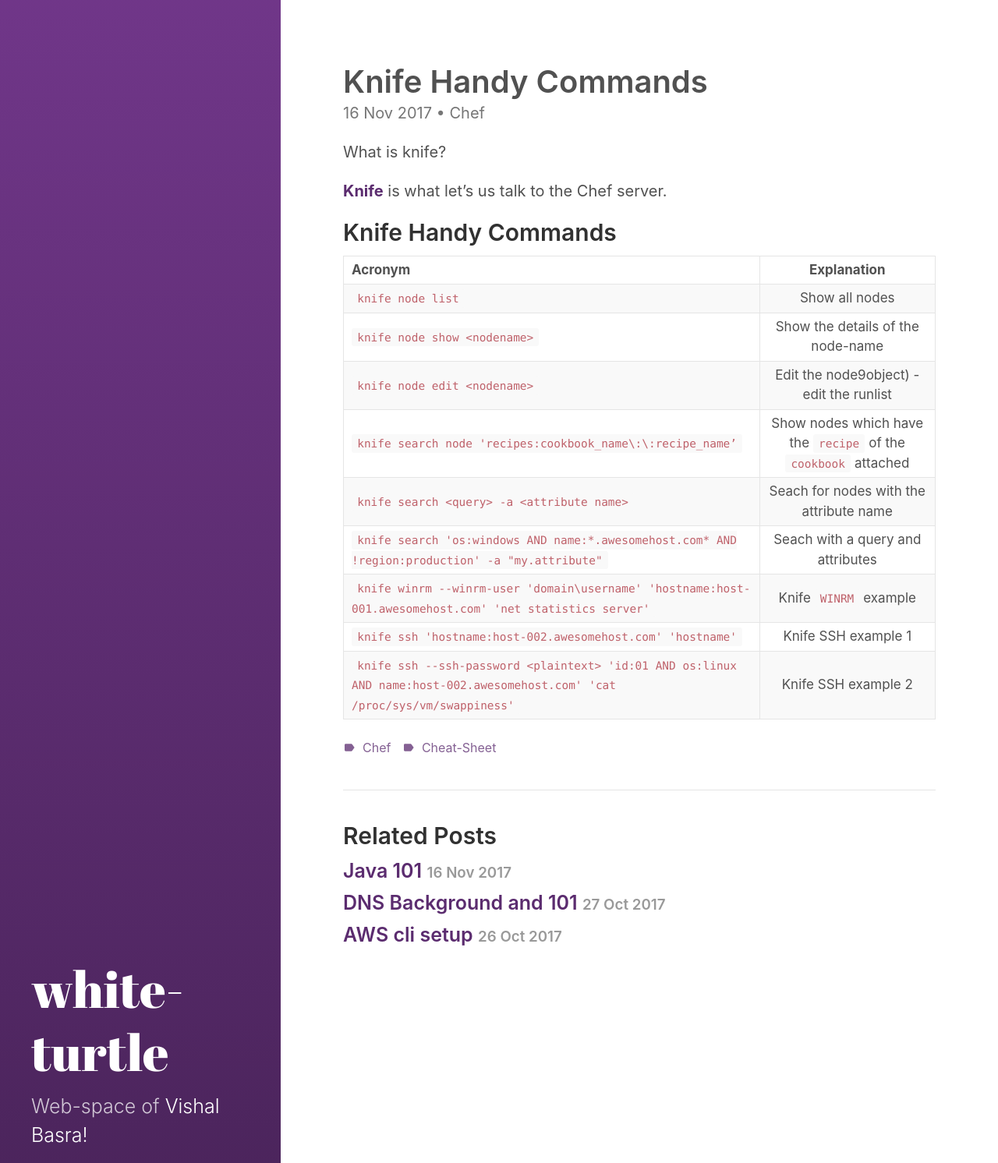
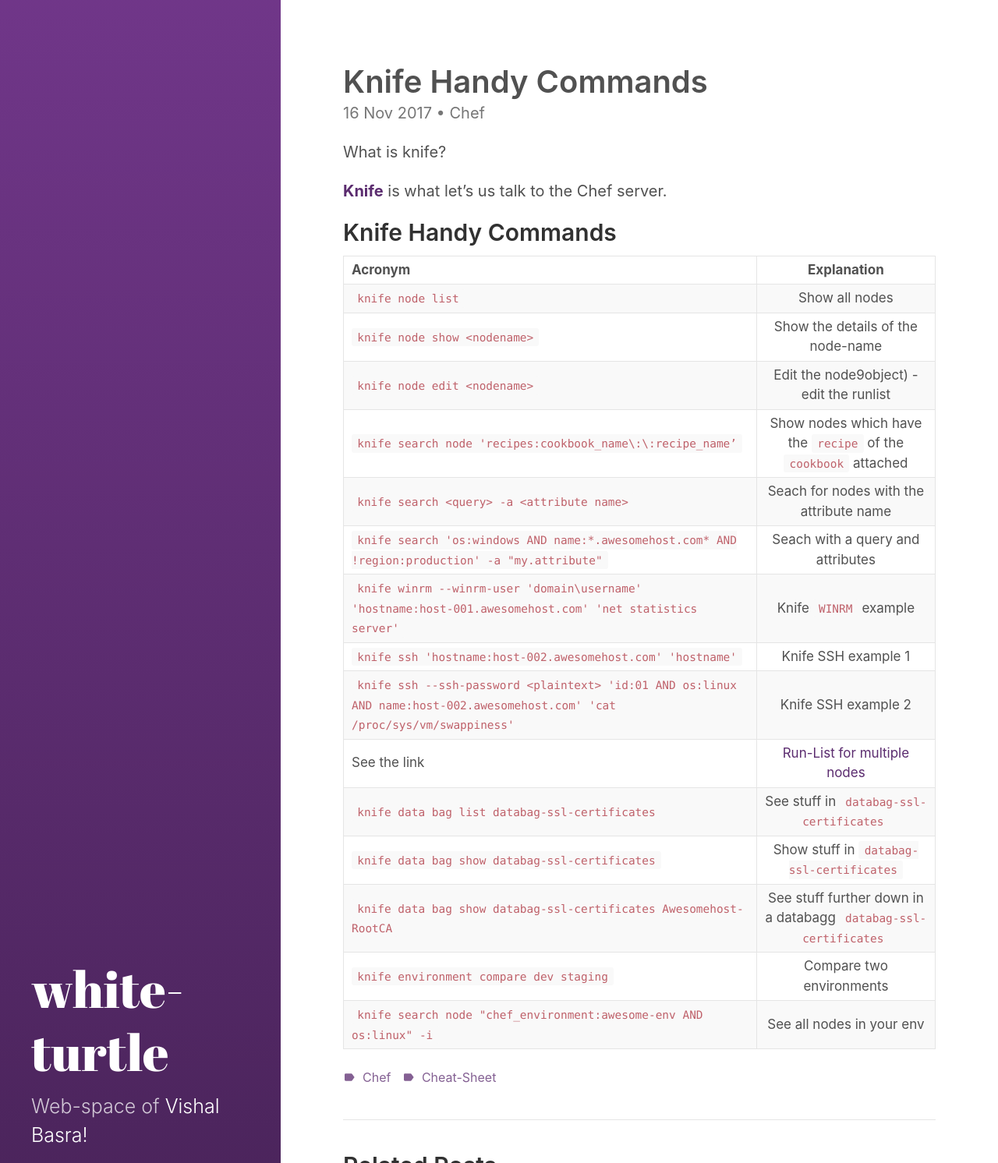
Before and after one commit to vishalbasra/vishalbasra.github.io, a Jekyll site: the page built from _posts/2017-11-16-Knife-Handy-Commands.md, in a window 1280 px wide, cut to the strip 0-1492 px from the top of the page. Shown: the whole strip at 78% size. Built offline with Jekyll 4.4.1, drawn with Linux system fonts in a browser that asks for light colours.

Commit message:
knife handy commands 12

```diff
--- a/_posts/2017-11-16-Knife-Handy-Commands.md
+++ b/_posts/2017-11-16-Knife-Handy-Commands.md
@@ -30,3 +30,9 @@
 | `knife winrm --winrm-user 'domain\username' 'hostname:host-001.awesomehost.com' 'net statistics server'`      | Knife `WINRM` example |
 | `knife ssh 'hostname:host-002.awesomehost.com' 'hostname'`      | Knife SSH example 1  |
 | `knife ssh --ssh-password <plaintext> 'id:01 AND os:linux AND name:host-002.awesomehost.com' 'cat /proc/sys/vm/swappiness'`      | Knife SSH example 2 |
+| See the link     | [Run-List for multiple nodes](#runlists) |
+| `knife data bag list databag-ssl-certificates`      | See stuff in `databag-ssl-certificates` |
+| `knife data bag show databag-ssl-certificates`      | Show stuff in `databag-ssl-certificates` |
+| `knife data bag show databag-ssl-certificates Awesomehost-RootCA`      | See stuff further down in a databagg `databag-ssl-certificates` |
+| `knife environment compare dev staging`      | Compare two environments |
+| `knife search node "chef_environment:awesome-env AND os:linux" -i`      | See all nodes in your env |
```
